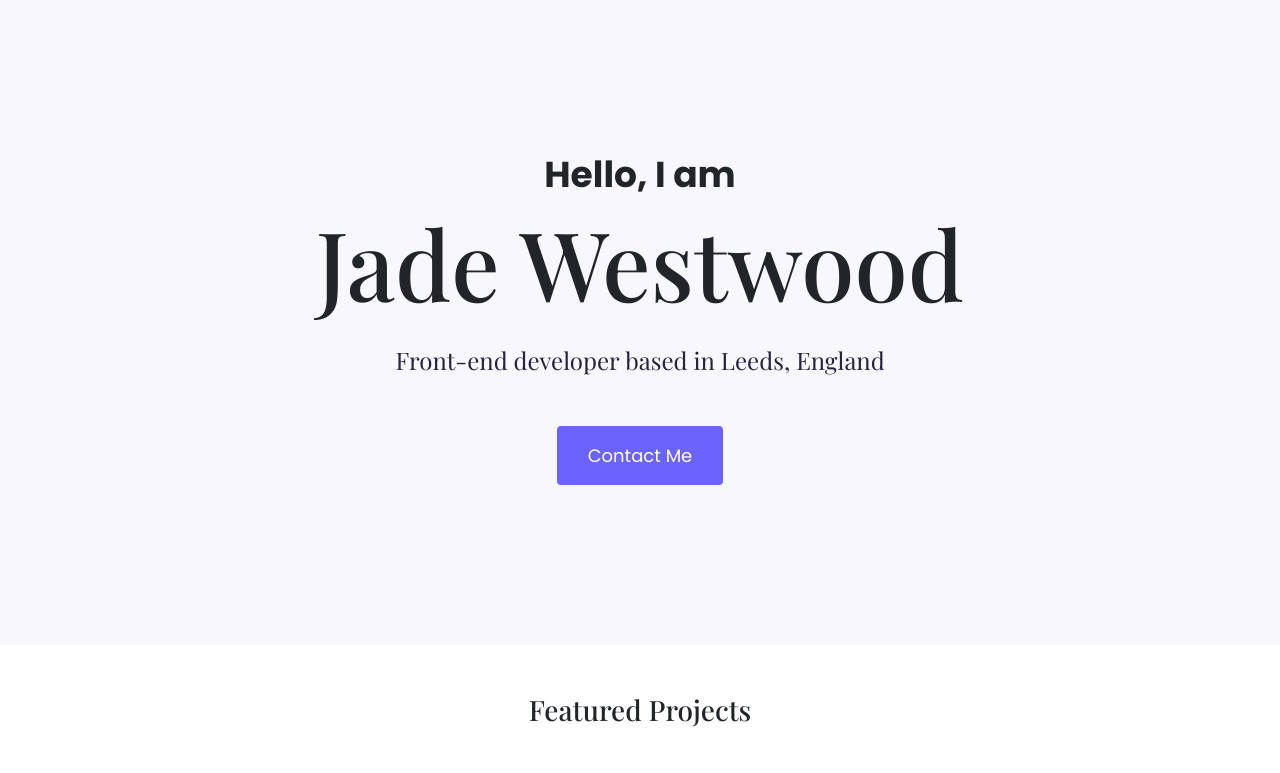
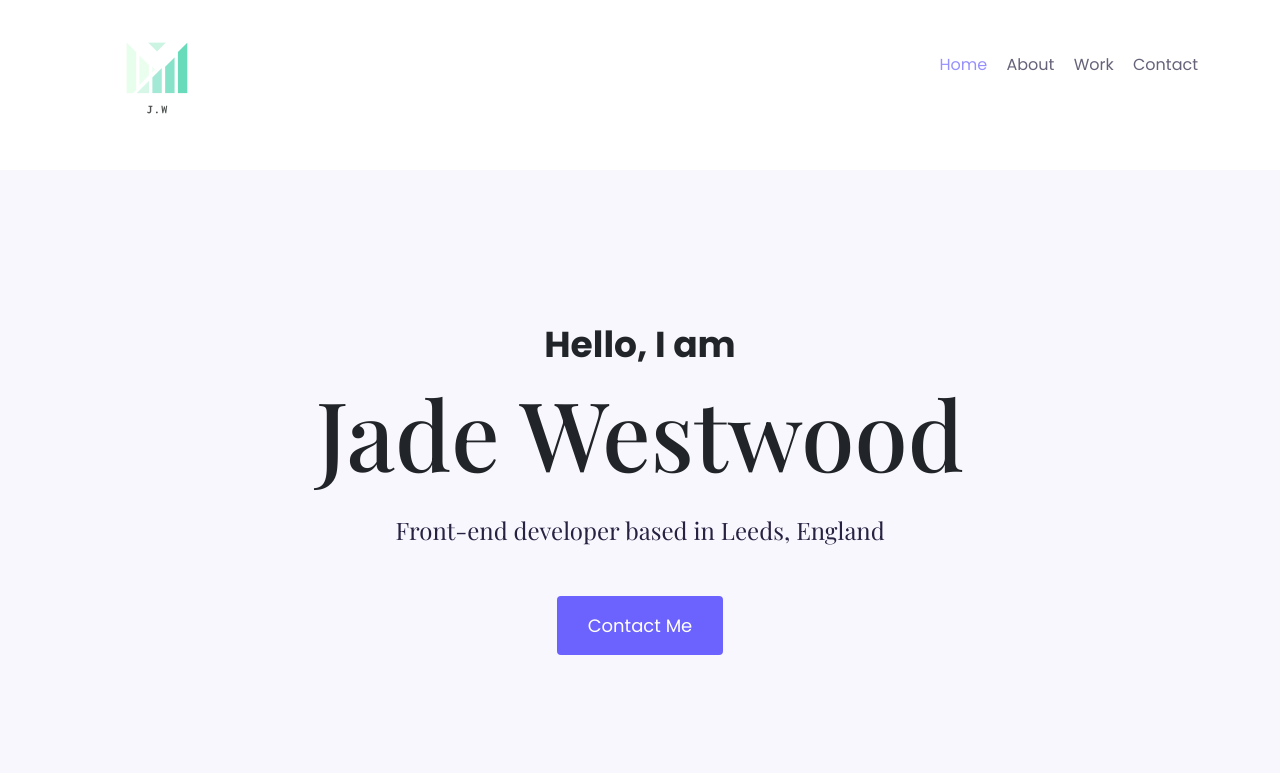
Before and after one commit to J-Westwood2324/portfolio, a plain HTML site: page index.html in a window 1280 px wide. Shown: the top 773 px of the page. Drawn offline with nearby package versions, Linux system fonts and the light colour scheme.

Commit message:
added nav bar

```diff
--- a/index.html
+++ b/index.html
@@ -22,6 +22,18 @@
     <title>Jade Westwood Portfolio</title>
   </head>
   <body>
+    <div class="container">
+      <nav class="d-flex justify-content-between">
+        <a href="/"> <img src="images/logo.png" alt="Logo" class="logo" /></a>
+
+        <ul>
+          <li class="active"><a href="/">Home</a></li>
+          <li><a href="/about.html">About</a></li>
+          <li><a href="/work.html">Work</a></li>
+          <li><a href="/contact.html">Contact</a></li>
+        </ul>
+      </nav>
+    </div>
     <div class="hero">
       <p>Hello, I am</p>
       <h1>Jade Westwood</h1>
--- a/styles/portfolio.css
+++ b/styles/portfolio.css
@@ -44,6 +44,30 @@ p {
   line-height: 1.5;
   font-weight: normal;
   color: #272142;
+}
+nav {
+  padding: 10px 0;
+}
+nav ul {
+  padding: 0;
+  margin: 0;
+}
+nav li {
+  display: inline;
+  list-style: none;
+  line-height: 110px;
+  margin-left: 15px;
+}
+nav a {
+  text-decoration: none;
+  color: #272142;
+  opacity: 70%;
+  transition: all 100ms ease-in-out;
+}
+
+nav a:hover,
+nav li.active a {
+  color: var(--branding-color);
 }
 
 .content-container {
@@ -104,7 +128,9 @@ p {
 .project-description {
   padding: 120px 60px;
 }
-
+.logo {
+  max-height: 150px;
+}
 @media (max-width: 960px) {
   h1 {
     font-size: 44px;
@@ -126,4 +152,10 @@ p {
     text-align: center;
     padding: 0;
   }
+  .logo {
+    display: none;
+  }
+  nav a {
+    font-size: 14px;
+  }
 }
```
Also changed, not shown: about.html (+12 -0 lines), contact.html (+12 -0 lines), work.html (+12 -0 lines), images/logo.png (added), images/small-logo.png (added), 2 other files.
